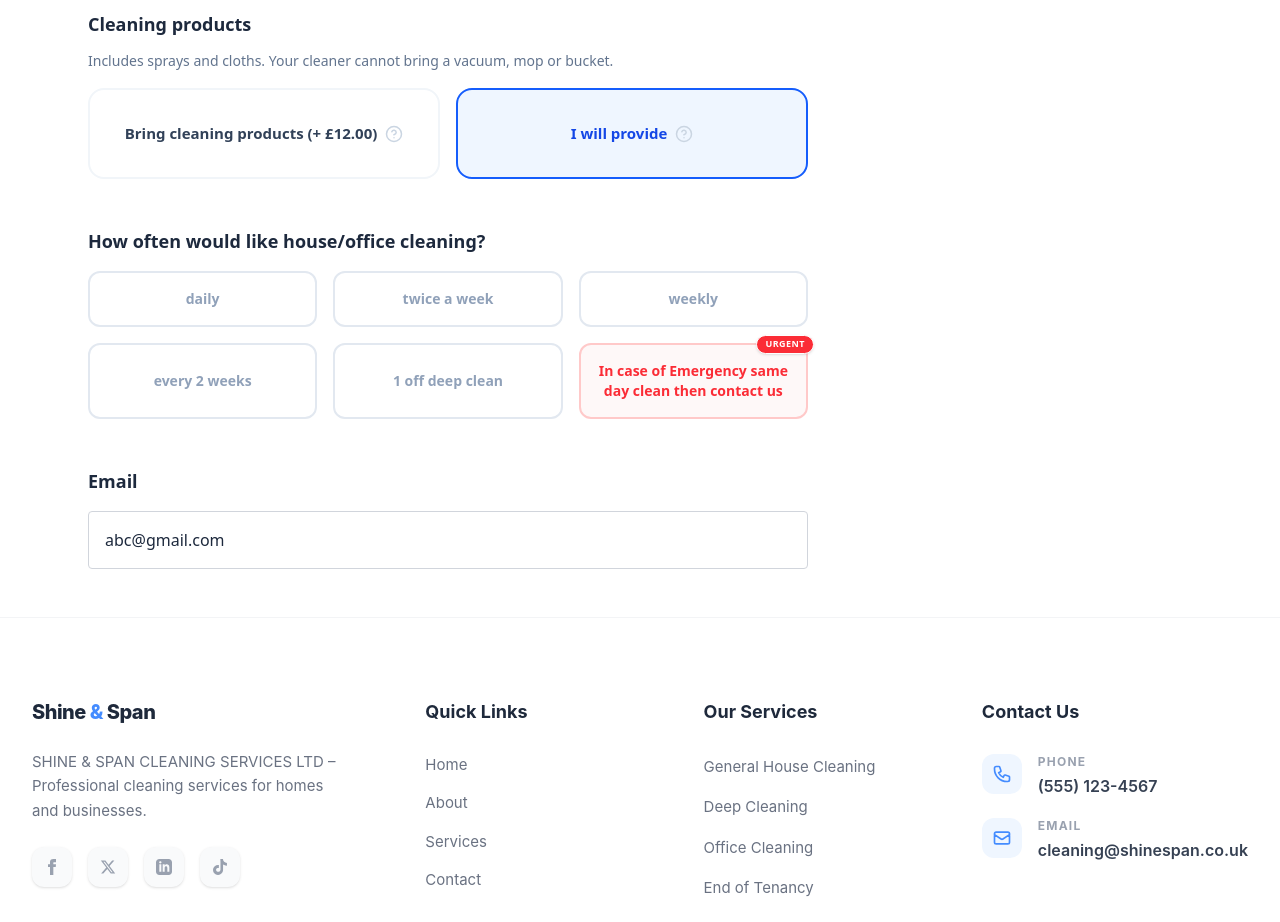
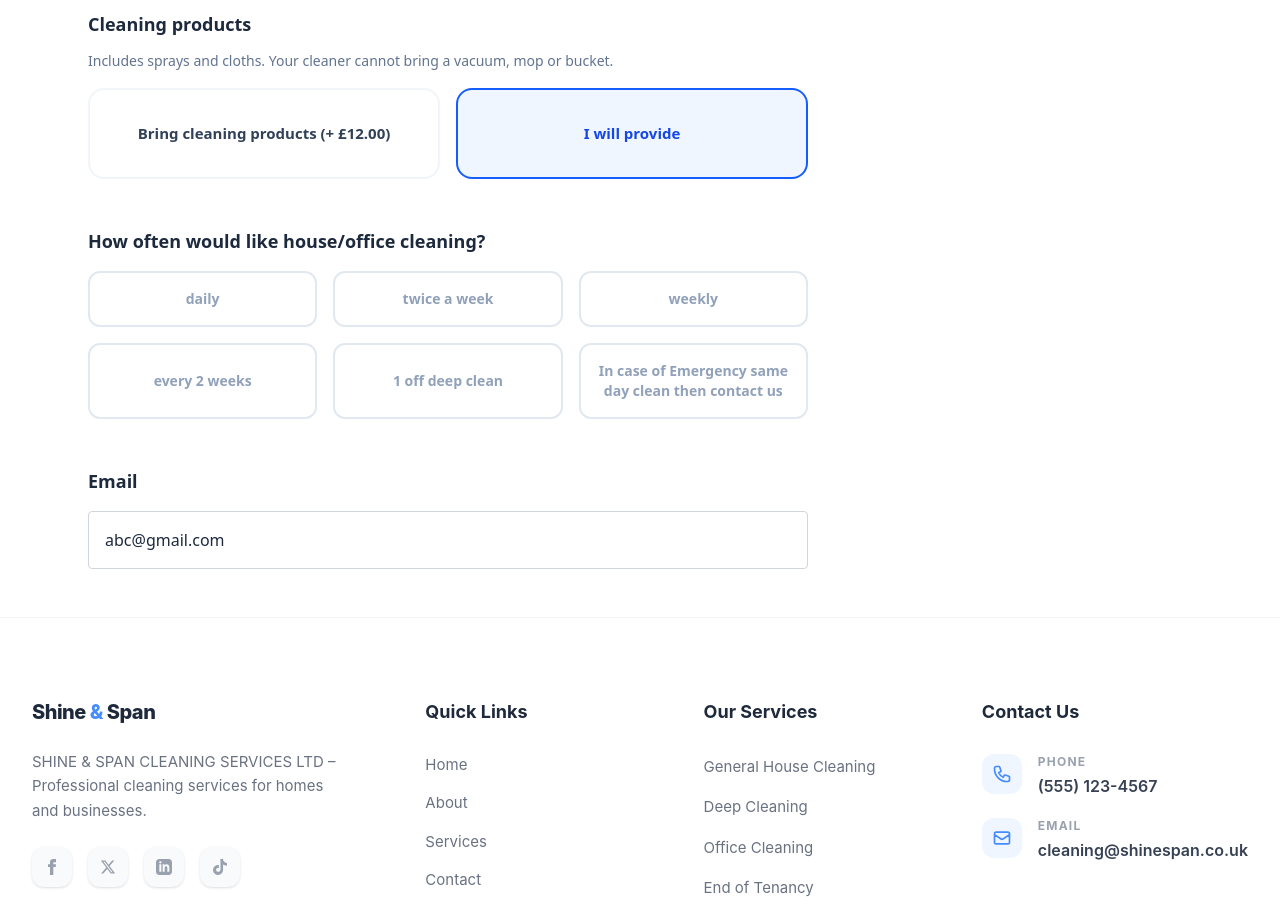
Before and after one commit to asim007464/Shine-Span-project, a React (Vite) app: page /register in a window 1280 px wide. Shown: the part 1440-2362 px from the top of the page. Built offline with nearby package versions, Linux system fonts and the light colour scheme.

Commit message:
fix some more issues again07

```diff
--- a/src/components/Homecomponents/WhyChooseUs.jsx
+++ b/src/components/Homecomponents/WhyChooseUs.jsx
@@ -42,7 +42,7 @@ const WhyChooseUs = () => {
     },
     {
       title: "Flexible Scheduling",
-      desc: "We clean from 8AM to 8PM. One-time, weekly, or monthly.",
+      desc: "We clean from 7AM to 8PM. One-time, weekly, or monthly.",
       icon: (
         <svg
           className="w-8 h-8"
--- a/src/pages/Contact.jsx
+++ b/src/pages/Contact.jsx
@@ -74,7 +74,7 @@ const Contact = () => {
     {
       title: "Business Hours",
       value: "Mon-Fri: 8AM-8PM",
-      sub: "Sat-Sun: 9AM-5PM",
+      sub: "Sat-Sun: 7AM-8PM",
       icon: (
         <svg
           className="w-6 h-6"
--- a/src/pages/Login.jsx
+++ b/src/pages/Login.jsx
@@ -8,19 +8,19 @@ const Login = () => {
   const demoCredentials = [
     {
       role: "Client",
-      email: "client@shinespan.com",
+      email: "abc@gmail.com",
       pass: "client123",
       icon: <User size={18} />,
     },
     {
       role: "Cleaner",
-      email: "cleaner@shinespan.com",
+      email: "abc@gmail.com",
       pass: "cleaner123",
       icon: <Sparkles size={18} />,
     },
     {
       role: "Admin",
-      email: "admin@shinespan.com",
+      email: "abc@gmail.com",
       pass: "admin123",
       icon: <Shield size={18} />,
     },
--- a/src/pages/Register.jsx
+++ b/src/pages/Register.jsx
@@ -261,10 +261,6 @@ const Register = () => {
                       }`}
                     >
                       Bring cleaning products (+ £12.00)
-                      <HelpCircle
-                        size={18}
-                        className="ml-2 text-slate-300 shrink-0"
-                      />
                     </button>
 
                     <button
@@ -276,10 +272,6 @@ const Register = () => {
                       }`}
                     >
                       I will provide
-                      <HelpCircle
-                        size={18}
-                        className="ml-2 text-slate-300 shrink-0"
-                      />
                     </button>
                   </div>
                 </Section>
@@ -306,21 +298,16 @@ const Register = () => {
                             className={`relative p-4 rounded-xl border-2 font-bold transition-all text-sm flex items-center justify-center ${
                               formData.frequency === h
                                 ? isEmergency
-                                  ? "border-red-600 bg-red-600 text-white shadow-lg shadow-red-200" // Emergency Active
+                                  ? "border-blue-600 bg-blue-50 text-blue-600"
                                   : "border-blue-600 bg-blue-50 text-blue-600" // Normal Active
                                 : isEmergency
-                                  ? "border-red-200 text-red-500 bg-red-50/50 hover:border-red-500 hover:bg-red-50" // Emergency Idle
+                                  ? "border-slate-200 text-slate-400 hover:border-slate-200"
                                   : "border-slate-200 text-slate-400 hover:border-slate-200" // Normal Idle
                             }`}
                           >
                             <span className="text-center">{h}</span>
 
                             {/* Pulsing "Urgent" label instead of an icon */}
-                            {isEmergency && formData.frequency !== h && (
-                              <span className="absolute -top-2.5 -right-2 bg-red-500 text-white text-[9px] uppercase tracking-wider px-2 py-0.5 rounded-full animate-pulse shadow-sm border border-white">
-                                Urgent
-                              </span>
-                            )}
                           </button>
                         );
                       })}
```
